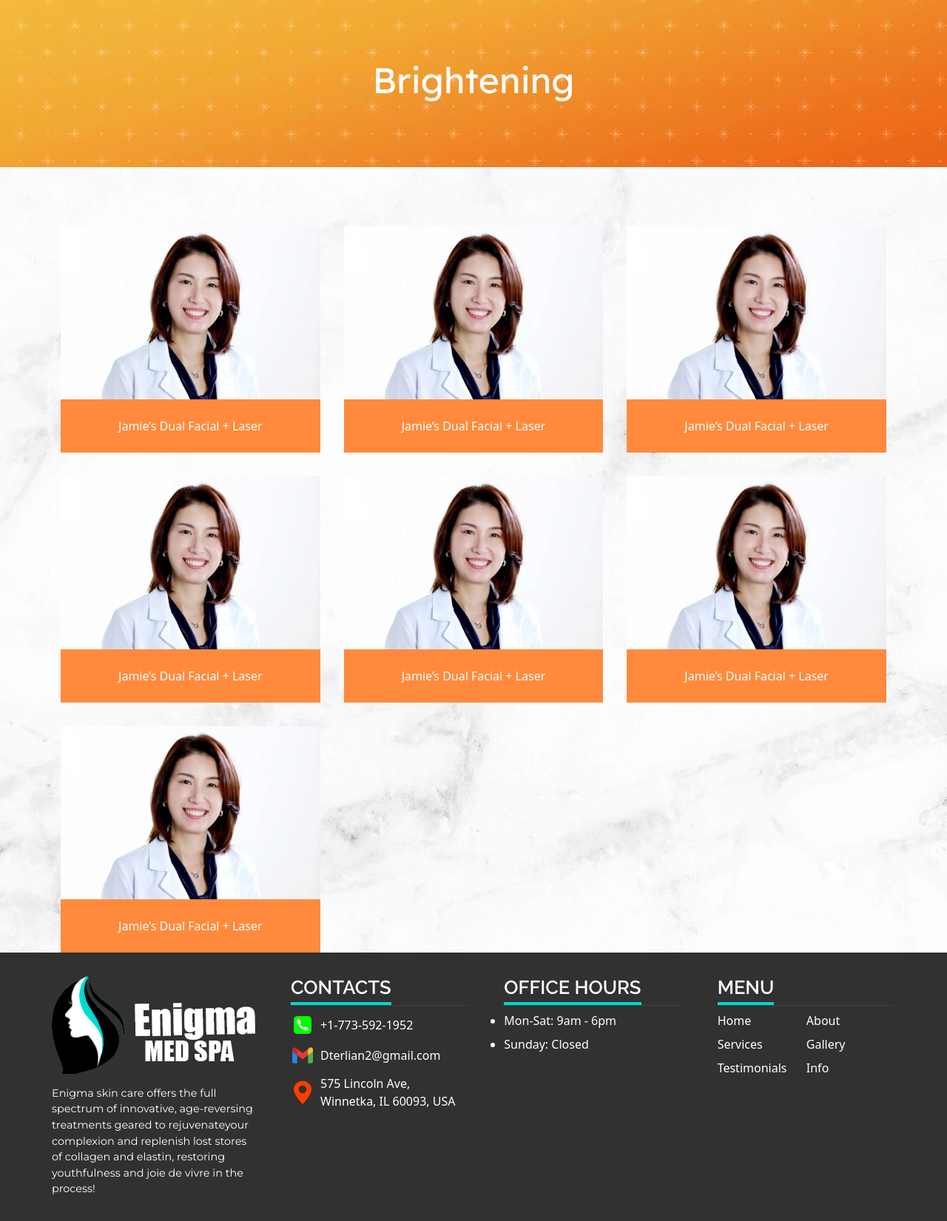
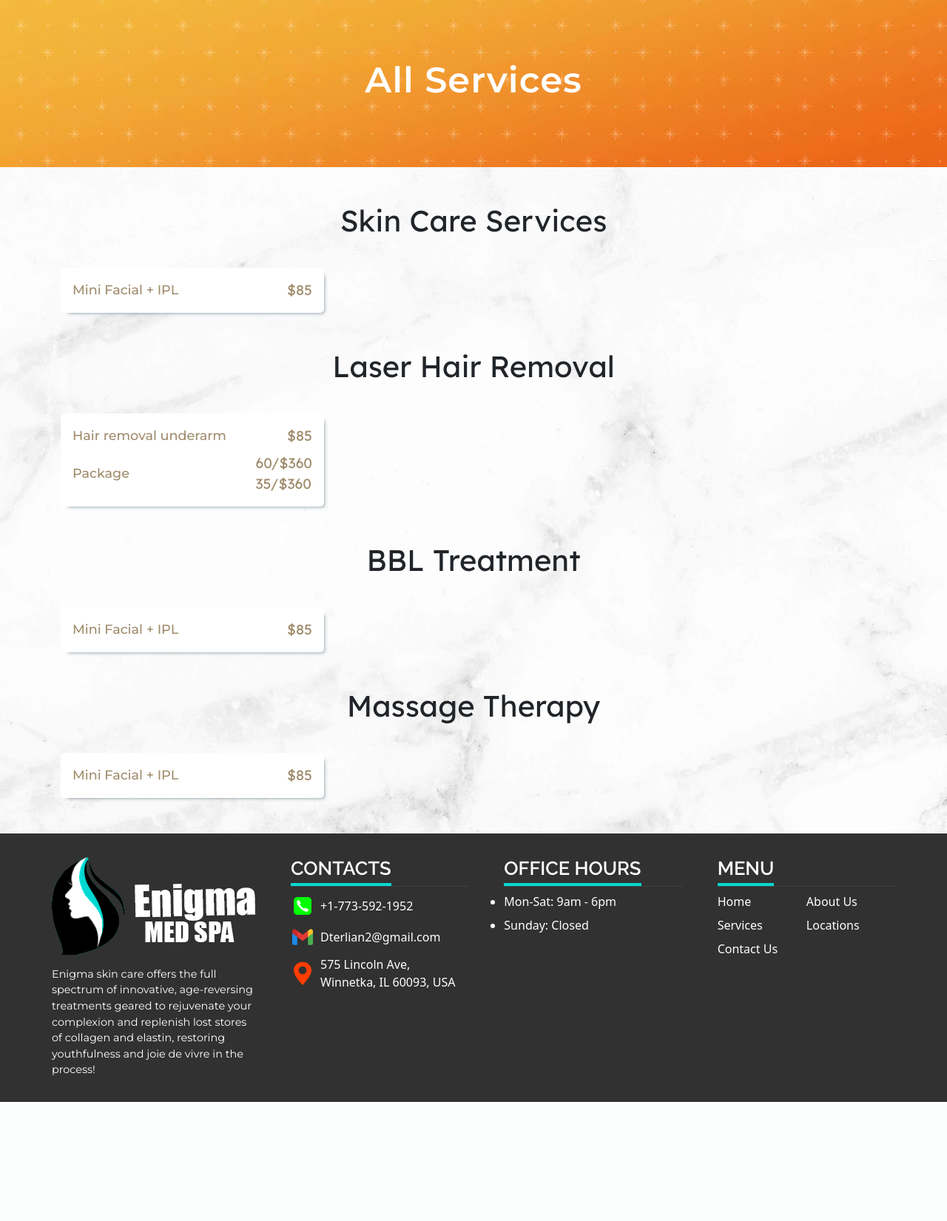
Before and after one commit to PAZIUK/Enigma-Skin-Care, a PHP site: page /index.php?action=services in a window 1280 px wide. Shown: the part 66-1717 px from the top of the page at 74% size. After the commit the page ends 1556 px from the top, so only its background shows below. Run offline with PHP 8.4, Linux system fonts and the light colour scheme; data comes from the database, SQL or seed files in the repository; some libraries are stand-ins or nearby versions.

Commit message:
Add some changes

```diff
--- a/css/style.css
+++ b/css/style.css
@@ -244,7 +244,7 @@ section.goals .container .goal p{
 }
 
 section.services{
-    margin-bottom: 2rem;
+    margin-bottom: 5rem;
 }
 section.services .container .desc{
     font-family: var(--font-2);
@@ -338,7 +338,8 @@ section.services .container .myServices .mainService .service{
     background-color: grey;
 }
 section.services .container .myServices .mainService .service img{
-    top: -20%;
+    width: unset;
+    height: 100%;
 
 }
 section.services .container .myServices .otherServices{
@@ -351,7 +352,7 @@ section.services .container .myServices .otherServices{
 
 section.mainGallery {
     background-color: #dee2e6;
-    padding-bottom: 2rem;
+    padding: .1rem 0 2rem;
 }
 section.mainGallery .container{
     position: relative;
@@ -455,7 +456,7 @@ section.mainGallery .container a:hover{
 
 section.contacts .container{
     display: flex;
-    padding: 2rem 0;
+    padding: 4rem 0 2rem;
 }
 section.contacts .container .name{
     font-size: 2rem;
@@ -518,7 +519,9 @@ section.contacts .container .map iframe{
     height: 100%;
 }
 
-section.moreServices{
+section.moreServices,
+section.moreServices .container,
+section.moreServices .container .service_row{
     display: flex;
     flex-direction: column;
 }
@@ -534,33 +537,67 @@ section.moreServices .topic .container{
 section.moreServices .topic .container .title{
     font-size: 3rem;
     color: var(--color-2);
-    font-family: var(--font-1);
+    font-weight: 600;
+    font-family: var(--font-2);
+    letter-spacing: 1px;
     padding: 5rem 0;
     text-align: center;
 }
-section.moreServices .container .services{
+section.moreServices .container .service_row:last-child{
+    margin-bottom: 3rem;
+}
+section.moreServices .container .service_row .service_title{
+    text-align: center;
+    font-size: 2.5rem;
+    font-family: var(--font-1);
+    margin-top: 3rem;
+    padding-bottom: 2rem;
+}
+section.moreServices .container .service_row .services{
     display: grid;
     grid-template-columns: repeat(3,1fr);
-    grid-gap: 2rem;
-    padding-top: 5rem;
+    grid-gap: 1.5rem;
 }
-section.moreServices .container .services .service .photo img{
+section.moreServices .container .service_row .services.mt{
+    padding-top: 2rem;
+}
+section.moreServices .container .service_row .services .service{
+    border-radius: 5px;
+    width: 100%;
+    background-color: #fff;
+    padding: 1rem;
+    display: flex;
+    flex-direction: column;
+    justify-content: center;
+    -webkit-box-shadow: 5px 5px 5px -5px rgba(34, 60, 80, 0.6);
+    -moz-box-shadow: 5px 5px 5px -5px rgba(34, 60, 80, 0.6);
+    box-shadow: 5px 5px 5px -5px rgba(34, 60, 80, 0.6);
+}
+section.moreServices .container .service_row .services .service .price_row{
+    display: flex;
+    justify-content: space-between;
     width: 100%;
 }
-section.moreServices .container .services .service .info{
+section.moreServices .container .service_row .services .service .price_row:not(:first-child){
+    margin-top: .5rem;
+}
+section.moreServices .container .service_row .services .service .price_row .name{
+    font-family: var(--font-2);
+    font-size: 1.1rem;
+    font-weight: 500;
     display: flex;
+    align-items: center;
+    color: #9f8b6b;
 }
-section.moreServices .container .services .service .info a{
-    text-align: center;
-    padding: 1.5rem;
-    text-decoration: none;
-    color: var(--color-2);
-    background-color: #ff8a3d;
-    transition: all .7s ease;
-    flex: 1 1 auto;
-}
-section.moreServices .container .services .service .info a:hover{
-    background-color: #ecc826;
+section.moreServices .container .service_row .services .service .price_row .price{
+    font-family: var(--font-1);
+    font-size: 1rem;
+    margin-left: 2rem;
+    display: flex;
+    justify-content: center;
+    flex-direction: column;
+    color: #9f8b6b;
+    font-size: 1.2rem;
 }
 
 section.appointment .appointment__block{
--- a/enigma.sql
+++ b/enigma.sql
@@ -3,7 +3,7 @@
 -- https://www.phpmyadmin.net/
 --
 -- Host: 127.0.0.1
--- Generation Time: May 29, 2022 at 10:11 PM
+-- Generation Time: Jun 07, 2022 at 11:37 AM
 -- Server version: 10.4.24-MariaDB
 -- PHP Version: 8.1.6
 
@@ -68,8 +68,8 @@ INSERT INTO `config` (`config_id`, `config_key`, `config_value`, `config_timeAdd
 (4, 'location', '575 Lincoln Ave, Winnetka, IL 60093, USA', '2022-05-26 22:49:06'),
 (5, 'mail', 'Dterlian2@gmail.com', '2022-05-26 22:50:10'),
 (6, 'facebook', 'https://www.facebook.com', '2022-05-26 22:52:39'),
-(7, 'instagram', 'https://www.instagram.com', '2022-05-26 22:53:10'),
-(8, 'siteDescription', 'Enigma skin care offers the full spectrum of innovative, age-reversing treatments geared to rejuvenateyour complexion and replenish lost stores of collagen and elastin, restoring youthfulness and joie de vivre in the process!', '2022-05-26 22:56:15');
+(7, 'instagram', 'https://www.instagram.com/enigma_chicago_medspa/', '2022-05-26 22:53:10'),
+(8, 'siteDescription', 'Enigma skin care offers the full spectrum of innovative, age-reversing treatments geared to rejuvenate your complexion and replenish lost stores of collagen and elastin, restoring youthfulness and joie de vivre in the process!', '2022-05-26 22:56:15');
 
 -- --------------------------------------------------------
 
--- a/layout/footer.php
+++ b/layout/footer.php
@@ -34,12 +34,11 @@
             <div class="menu">
                 <h3 class="head">MENU</h3>
                 <ul class="body">
-                    <li><a href="/">Home</a></li>
-                    <li><a href="#about">About</a></li>
-                    <li><a href="#services">Services</a></li>
-                    <li><a href="gallery.html">Gallery</a></li>
-                    <li><a href="#testimonials">Testimonials</a></li>
-                    <li><a href="info.html">Info</a></li>
+                    <li><a href="index.php">Home</a></li>
+                    <li><a href="index.php#about">About Us</a></li>
+                    <li><a href="index.php?action=services">Services</a></li>
+                    <li><a href="index.php#contacts">Locations</a></li>
+                    <li><a href="index.php#contacts">Contact Us</a></li>
                 </ul>
             </div>
         </div>
--- a/views/login.php
+++ b/views/login.php
@@ -14,7 +14,7 @@
                 $password = $_POST['password'];
                 $passwordBD = $user["Password"];
                 if(password_verify($password, $passwordBD)==true){
-                    $_SESSION["ID"] = $user["id"];
+                    $_SESSION["ID"] = $user["ID"];
                     $_SESSION["USERNAME"] = $user["username"];
                     if (intval($user["isAdmin"]) == 1) {
                         $_SESSION["isAdmin"] = true;
--- a/views/services.php
+++ b/views/services.php
@@ -1,70 +1,120 @@
-
 <main>
     <section class="moreServices">
+    <?php
+        if(!empty($_GET)){
+            ?>
             <div class="topic">
                 <div class="container">
-                <h2 class="title">Brightening</h2>
+                    <h2 class="title">
+                    <?php
+                        if(!isset($_GET["view"])){ echo "All Services";}
+                        else if($_GET["view"]=="skin-care-services"){ echo "Skin Care Services";}
+                        else if($_GET["view"]=="laser-hair-removal"){ echo "Laser Hair Removal";}
+                        else if($_GET["view"]=="bbl-treatment"){ echo "BBL Treatment";}
+                        else if($_GET["view"]=="massage-therapy"){ echo "Massage Therapy";}
+                    ?>
+                    </h2>
                 </div>
             </div>
             <div class="container">
-            <div class="services">
-                <div href="#" class="service">
-                    <div class="photo">
-                        <img src="/img/services/more1.webp" alt="Service">
-                    </div>
-                    <div class="info">
-                        <a href="#">Jamie’s Dual Facial + Laser</a>
+
+                <div class="service_row">
+                    <?php
+                        if(!isset($_GET["view"])){
+                    ?>
+                        <h3 class="service_title">Skin Care Services</h3>
+                    <?php
+                        }
+                        if(!isset($_GET["view"])||$_GET["view"]=="skin-care-services"){
+                        ?>
+                        <div class="services <?php if(isset($_GET["view"])&&$_GET['view']=='skin-care-services'){ echo 'mt';}?>">
+                            <div class="service">
+                                <div class="price_row">
+                                    <div class="name">Mini Facial + IPL</div>
+                                    <div class="price"><span>$85</span></div>
                                 </div>
                             </div>
-                <div href="#" class="service">
-                    <div class="photo">
-                        <img src="/img/services/more1.webp" alt="Service">
                         </div>
-                    <div class="info">
-                        <a href="#">Jamie’s Dual Facial + Laser</a>
+                    <?php
+                        }
+                    ?>
                 </div>
+
+                <div class="service_row">
+                    <?php
+                        if(!isset($_GET["view"])){
+                    ?>
+                        <h3 class="service_title">Laser Hair Removal</h3>
+                    <?php
+                        }
+                        if(!isset($_GET["view"])||$_GET["view"]=="laser-hair-removal"){
+                        ?>
+                        <div class="services <?php if(isset($_GET["view"])&&$_GET['view']=='laser-hair-removal'){ echo 'mt';}?>">
+                            <div class="service">
+                                <div class="price_row">
+                                    <div class="name">Hair removal underarm</div>
+                                    <div class="price"><span>$85</span></div>
                                 </div>
-                <div href="#" class="service">
-                    <div class="photo">
-                        <img src="/img/services/more1.webp" alt="Service">
-                    </div>
-                    <div class="info">
-                        <a href="#">Jamie’s Dual Facial + Laser</a>
-                    </div>
-                </div>
-                <div href="#" class="service">
-                    <div class="photo">
-                        <img src="/img/services/more1.webp" alt="Service">
-                    </div>
-                    <div class="info">
-                        <a href="#">Jamie’s Dual Facial + Laser</a>
-                    </div>
-                </div>
-                <div href="#" class="service">
-                    <div class="photo">
-                        <img src="/img/services/more1.webp" alt="Service">
-                    </div>
-                    <div class="info">
-                        <a href="#">Jamie’s Dual Facial + Laser</a>
-                    </div>
-                </div>
-                <div href="#" class="service">
-                    <div class="photo">
-                        <img src="/img/services/more1.webp" alt="Service">
-                    </div>
-                    <div class="info">
-                        <a href="#">Jamie’s Dual Facial + Laser</a>
-                    </div>
-                </div>
-                <div href="#" class="service">
-                    <div class="photo">
-                        <img src="/img/services/more1.webp" alt="Service">
-                    </div>
-                    <div class="info">
-                        <a href="#">Jamie’s Dual Facial + Laser</a>
+                                <div class="price_row">
+                                    <div class="name">Package</div>
+                                    <div class="price">
+                                        <span>60/$360</span>
+                                        <span>35/$360</span>
                                     </div>
                                 </div>
                             </div>
                         </div>
+                    <?php
+                        }
+                    ?>
+                </div>
+
+                <div class="service_row">
+                    <?php
+                        if(!isset($_GET["view"])){
+                    ?>
+                        <h3 class="service_title">BBL Treatment</h3>
+                    <?php
+                        }
+                        if(!isset($_GET["view"])||$_GET["view"]=="bbl-treatment"){
+                        ?>
+                        <div class="services <?php if(isset($_GET["view"])&&$_GET['view']=='bbl-treatment'){ echo 'mt';}?>">
+                            <div class="service">
+                                <div class="price_row">
+                                    <div class="name">Mini Facial + IPL</div>
+                                    <div class="price"><span>$85</span></div>
+                                </div>
+                            </div>
+                        </div>
+                    <?php
+                        }
+                    ?>
+                </div>
+
+                <div class="service_row">
+                    <?php
+                        if(!isset($_GET["view"])){
+                    ?>
+                        <h3 class="service_title">Massage Therapy</h3>
+                    <?php
+                        }
+                        if(!isset($_GET["view"])||$_GET["view"]=="massage-therapy"){
+                        ?>
+                        <div class="services <?php if(isset($_GET["view"])&&$_GET['view']=='massage-therapy'){ echo 'mt';}?>">
+                            <div class="service">
+                                <div class="price_row">
+                                    <div class="name">Mini Facial + IPL</div>
+                                    <div class="price"><span>$85</span></div>
+                                </div>
+                            </div>
+                        </div>
+                    <?php
+                        }
+                    ?>
+                </div>
+            </div>
+            <?php
+        }
+    ?>
     </section>
 </main>
```
Also changed, not shown: views/main.php (+22 -22 lines), img/services/more1.webp (deleted). Lines whose indentation alone changed are shown as unchanged.
